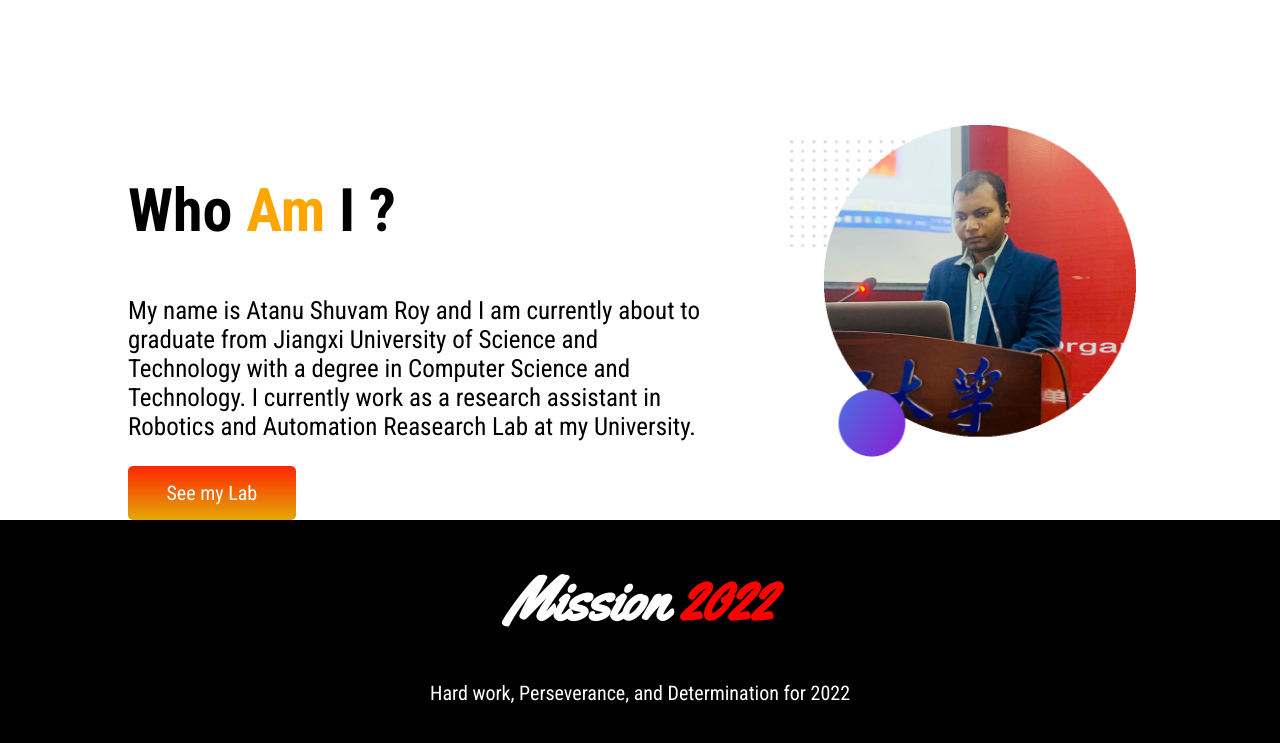
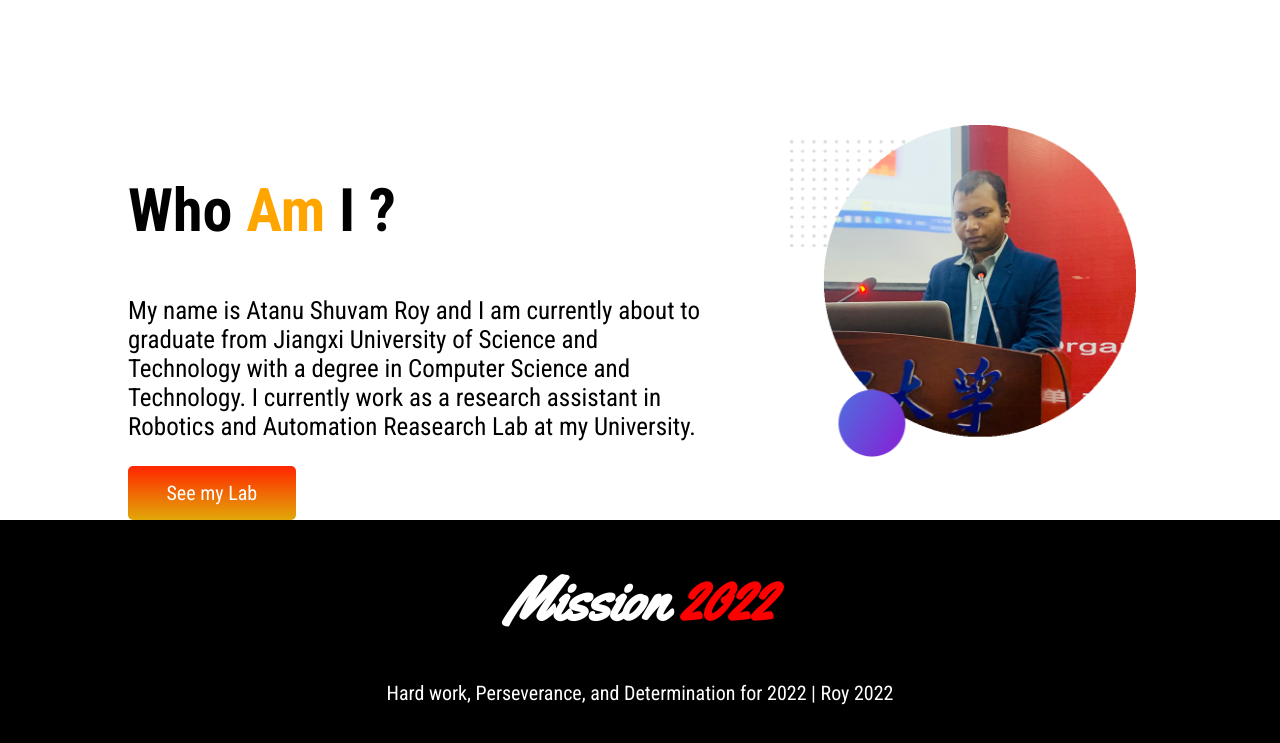
Before and after one commit to atanuroy911/pg-assignment-1, a plain HTML site: page index.html in a window 1280 px wide. Shown: the part 3456-4199 px from the top of the page. Drawn offline with Linux system fonts and the light colour scheme; a web font is replaced by a local one.

Commit message:
Assignment 1 - Extra Section

```diff
--- a/index.html
+++ b/index.html
@@ -119,7 +119,7 @@
 </body>
 <footer>
         <h1>Mission <span style="color: red;">2022</span></h1>
-        <p>Hard work, Perseverance, and Determination for 2022</p>
+        <p>Hard work, Perseverance, and Determination for 2022 | Roy 2022</p>
         <br><br>
 </footer>
 </html>
```
